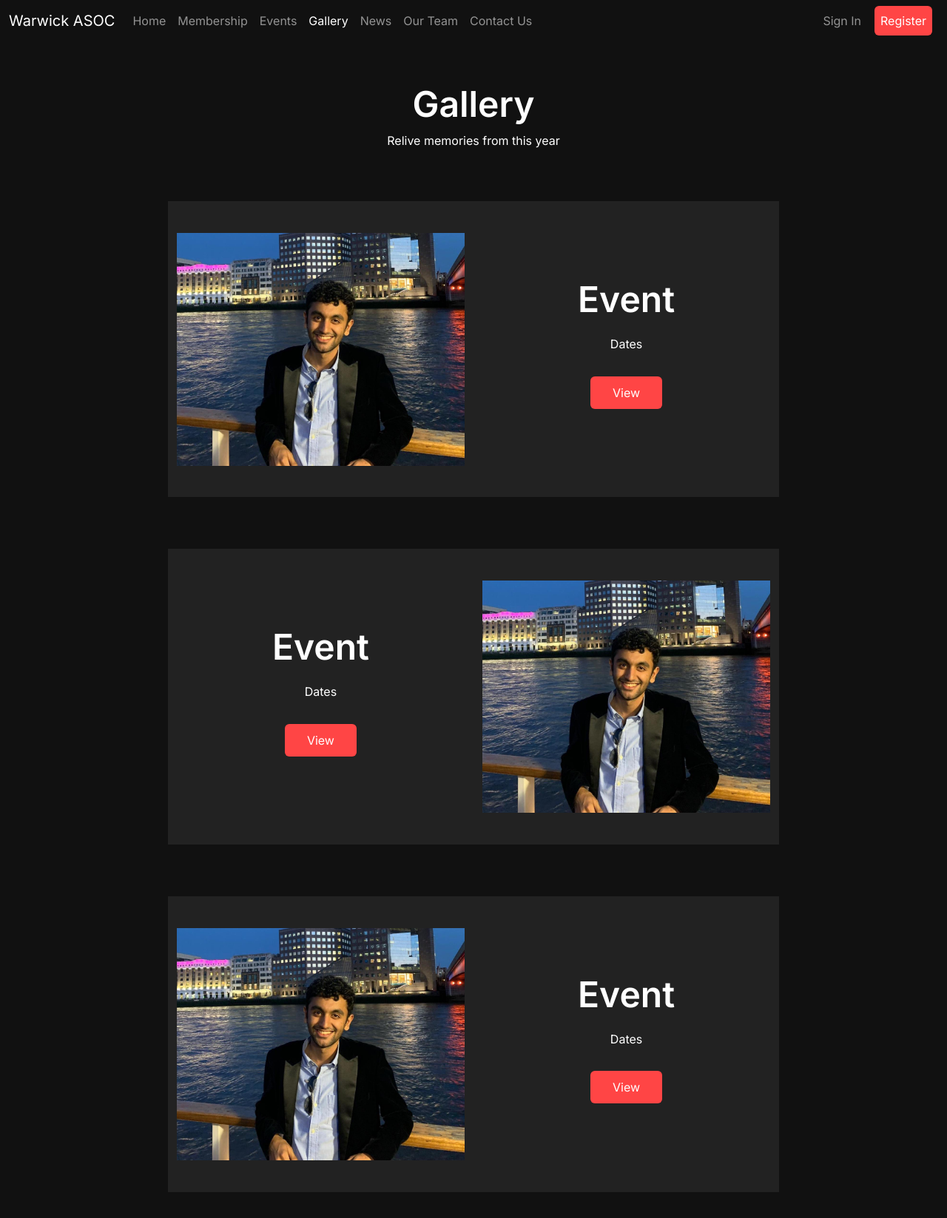
After one commit to neilshaabi/warwick-asoc, a Flask app: page /gallery in a window 1280 px wide. The commit adds this page. Shown: the whole page at 74% size. Run offline with Flask 2, Linux system fonts and the light colour scheme; some libraries are stand-ins or nearby versions.

Commit message:
gallery page photos page
gallery page
photos page

```diff
--- a/app/routes.py
+++ b/app/routes.py
@@ -3,6 +3,7 @@ from flask import render_template, request, redirect, url_for, session, flash, j
 from flask_login import login_user, current_user, logout_user, login_required
 from markupsafe import escape
 from werkzeug.security import check_password_hash, generate_password_hash
+import os
 
 from app import app, mail, serialiser
 from app.db import db, User, TeamMember
@@ -12,6 +13,7 @@ from app.utils import (
     sendEmailWithToken,
     sendContactEmail,
 )
+
 
 
 # Logs user out
@@ -272,6 +274,21 @@ def events():
     return render_template("events.html")
 
 
+# Displays Gallery page
+@app.route("/gallery")
+def gallery():
+    return render_template("gallery.html")
+
+# Displays photos page
+@app.route("/photos/<event_name>/<event_date>", methods=["GET", "POST"])
+def photos(event_name,event_date):
+        eventName = str(event_name)
+        filePath = os.path.dirname(__file__) #gets the path for the directory of the current file
+        eventDate = str(event_date)
+        imageFiles = os.listdir(filePath+"/static/img/"+eventName) #gets the list of files on the directory of the path
+        return render_template("photos.html",event_name=eventName,event_date=eventDate,files=imageFiles)
+
+
 # Displays news page
 @app.route("/news")
 def news():
--- a/app/static/css/main.css
+++ b/app/static/css/main.css
@@ -309,23 +309,68 @@ input:-webkit-autofill:focus {
     height: 50vh !important;
 }
 
+/*Gallery page */
 
-/* News and team pages */
+#gallery-page .heading *{
+    text-align: center;
+}
+
+#gallery-page .gallery-container {
+    position: relative;
+    max-width: 70%;
+}
+
+
+#gallery-page .gallery-container .event{
+    padding: 4%;
+    max-height: 30%;
+}
+
+#gallery-page .gallery-container .event .event-photos{
+    height: 50vh;
+    background-color: var(--mid-grey);
+}
+
+#gallery-page .gallery-container .event .event-details {
+    display: flex;
+    align-items: center;
+    justify-content: center;
+    flex-direction: column;
+    color: white;
+    text-align: center;
+    background-color: var(--mid-grey);
+}
+
+#gallery-page .gallery-container .event .event-details h1 {
+    padding-bottom: 3%;
+    display: block;
+}
+
+#gallery-page .gallery-container .event .event-details p {
+    padding-bottom: 4%;
+    display: block;
+}
+
+
+/* News and team and photos pages */
 
 #news-page .news-swiper,
-#team-page .team-swiper {
+#team-page .team-swiper,
+#photos-page .photos-swiper {
     width: calc(var(--content-width) - 50px);
     margin: 0 auto;
     padding-bottom: 50px;
 }
 
 #news-page .news-swiper .swiper-pagination-bullet,
-#team-page .team-swiper .swiper-pagination-bullet {
+#team-page .team-swiper .swiper-pagination-bullet,
+#photos-page .photos-swiper .swiper-pagination-bullet {
     background: white;
 }
 
 #news-page .news-swiper .swiper-slide,
-#team-page .team-swiper .swiper-slide {
+#team-page .team-swiper .swiper-slide,
+#photos-page .photos-swiper .swiper-slide {
     width: 100px;
 }
 
@@ -339,7 +384,8 @@ input:-webkit-autofill:focus {
 }
 
 #news-page .news-swiper .swiper-slide .content,
-#team-page .team-swiper .swiper-slide .content {
+#team-page .team-swiper .swiper-slide .content,
+#photos-page .photos-swiper .swiper-slide .content {
     color: white;
     height: 100%;
     width: 100%;
@@ -359,7 +405,8 @@ input:-webkit-autofill:focus {
 @media only screen and (max-height: 415px) {
 
     #news-page .news-swiper .swiper-slide .content,
-    #team-page .team-swiper .swiper-slide .content {
+    #team-page .team-swiper .swiper-slide .content,
+    #photos-page .photos-swiper .swiper-slide .content {
         flex-direction: row;
     }
 
@@ -371,7 +418,8 @@ input:-webkit-autofill:focus {
 }
 
 #news-page .news-swiper .swiper-slide .content .swiper-img,
-#team-page .team-swiper .swiper-slide .content .swiper-img {
+#team-page .team-swiper .swiper-slide .content .swiper-img,
+#photos-page .photos-swiper .swiper-slide .content .swiper-img {
     height: 50vh;
     width: 100%;
 }
@@ -381,7 +429,8 @@ input:-webkit-autofill:focus {
 }
 
 #news-page .news-swiper .swiper-slide .swiper-img img,
-#team-page .team-swiper .swiper-slide .swiper-img img
+#team-page .team-swiper .swiper-slide .swiper-img img,
+#photos-page .photos-swiper .swiper-slide .content .swiper-img img
  {
     height: 100%;
     width: 100%;
--- a/app/static/js/main.js
+++ b/app/static/js/main.js
@@ -120,4 +120,37 @@ $(document).ready(function() {
         }
     });
 
+    //photos-swiper
+    const photosSwiper = new Swiper('.photos-swiper', {
+
+        direction: 'horizontal',
+        grabCursor: 'true',
+        spaceBetween: 25,
+        slidesPerView: 3,
+        loop: true,
+
+        autoplay: {
+            delay: 2500,
+            disableOnInteraction: false,
+        },
+
+        pagination: {
+            el: '.swiper-pagination',
+            dynamicBullets: true,
+            clickable: true,
+        },
+
+        breakpoints: {
+            0: {
+                slidesPerView: 1
+            },
+            700: {
+                slidesPerView: 2
+            },
+            1150: {
+                slidesPerView: 3
+            }
+        }
+    });
+
 });
--- /dev/null
+++ b/app/templates/gallery.html
@@ -0,0 +1,59 @@
+{% extends "layout.html" %}
+
+{% block title %}
+    Membership
+{% endblock %}
+
+{% block main %}
+<div id="gallery-page">
+    <div class="page-header">
+        <h1> Gallery </h1>
+        <p>Relive memories from this year</p>
+    </div>
+
+    <div class="gallery-container container-fluid">
+        <div class="row event">
+            <div class="event-photos col-lg-6">
+                <img src="static/img/exec/rishi.jpeg" alt="event photo" style='height: 100%; width: 100%; object-fit: contain'>
+            </div>
+            <div class="event-details col-lg-6">
+                <h1> Event </h1>
+                <p class="Dates"> Dates </p>
+                <a href="/photos/event1/01-02-03" class="btn btn-primary"> View </a>
+            </div>
+        </div>
+
+
+        <div class="row event">
+            <div class="event-details col-lg-6">
+                <h1> Event </h1>
+                <p class="Dates"> Dates </p>
+                <a href="/photos/event2/01-02-03" class="btn btn-primary"> View </a>
+            </div>
+            <div class="event-photos col-lg-6">
+                <img src="static/img/exec/rishi.jpeg" alt="event photo" style='height: 100%; width: 100%; object-fit: contain'>
+            </div>
+
+        </div>
+
+
+        <div class="row event">
+            <div class="event-photos col-lg-6">
+                <img src="static/img/exec/rishi.jpeg" alt="event photo" style='height: 100%; width: 100%; object-fit: contain'>
+
+            </div>
+            <div class="event-details col-lg-6">
+                <h1> Event </h1>
+                <p class="Dates"> Dates </p>
+                <a href="/photos/event3/01-02-03" class="btn btn-primary"> View </a>
+
+            </div>
+        </div>
+
+    </div>
+
+</div>
+
+
+
+{% endblock %}
--- a/app/templates/layout.html
+++ b/app/templates/layout.html
@@ -60,6 +60,9 @@
                         </li>
                         <li class="nav-item">
                             <a class="nav-link" href="/events">Events</a>
+                        </li>
+                        <li class="nav-item">
+                            <a class="nav-link" href="/gallery">Gallery</a>
                         </li>
                         <li class="nav-item">
                             <a class="nav-link" href="/news">News</a>
```
Also changed, not shown: app/templates/photos.html (added, +32 -0 lines), app/static/img/event1/jai.jpeg (added), app/static/img/event1/maanya.jpeg (added), app/static/img/event1/nikisha.jpeg (added), app/static/img/event1/zoey.jpeg (added), app/static/img/event2/aaren.jpeg (added), app/static/img/event2/maanya.jpeg (added), app/static/img/event2/nikisha.jpeg (added), app/static/img/event3/aashni.jpeg (added), app/static/img/event3/arjav.jpeg (added), 1 other file.
